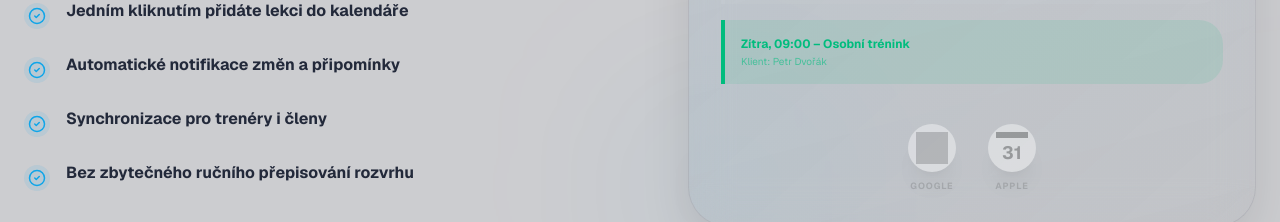
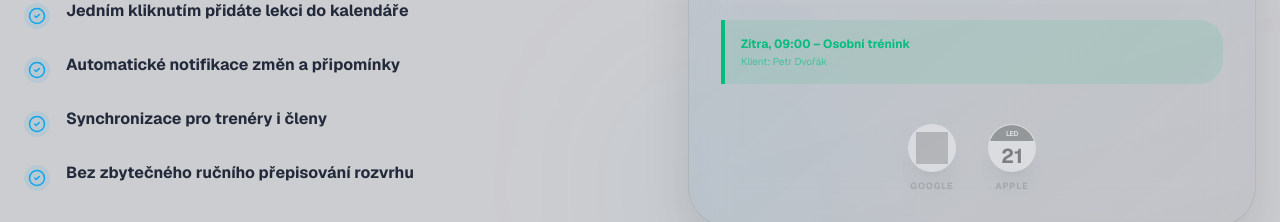
Before and after one commit to jakub2929/GymSystem-Marketing, a Next.js app: page / in a window 1280 px wide. Shown: the part 3440-3662 px from the top of the page. Built offline with nearby package versions, Linux system fonts and the light colour scheme; no server answers; grey boxes are pictures that could not be loaded.

Commit message:
feat: improve Apple Calendar icon with dynamic date

```diff
--- a/src/components/CalendarSection.tsx
+++ b/src/components/CalendarSection.tsx
@@ -100,8 +100,13 @@ export const CalendarSection = () => {
                                             <span className="text-[9px] font-bold uppercase tracking-widest text-foreground/40">Google</span>
                                         </div>
                                         <div className="flex flex-col items-center gap-2 grayscale group-hover:grayscale-0 transition-all duration-500 opacity-40 group-hover:opacity-100">
-                                            <div className="w-12 h-12 bg-white rounded-2xl flex items-center justify-center p-2 shadow-xl overflow-hidden">
-                                                <div className="w-full h-full border-t-[6px] border-red-500 bg-white flex items-center justify-center text-red-500 font-bold text-lg pt-1">31</div>
+                                            <div className="w-12 h-12 bg-white rounded-2xl flex flex-col shadow-xl overflow-hidden border border-white/10 group-hover:border-transparent transition-colors">
+                                                <div className="h-4 bg-rose-500 w-full flex items-center justify-center text-[7px] font-bold text-white uppercase tracking-tighter pt-0.5">
+                                                    {new Date().toLocaleDateString('cs-CZ', { month: 'short' }).replace('.', '')}
+                                                </div>
+                                                <div className="flex-1 bg-white flex items-center justify-center text-slate-900 font-bold text-xl leading-none">
+                                                    {new Date().getDate()}
+                                                </div>
                                             </div>
                                             <span className="text-[9px] font-bold uppercase tracking-widest text-foreground/40">Apple</span>
                                         </div>
```
